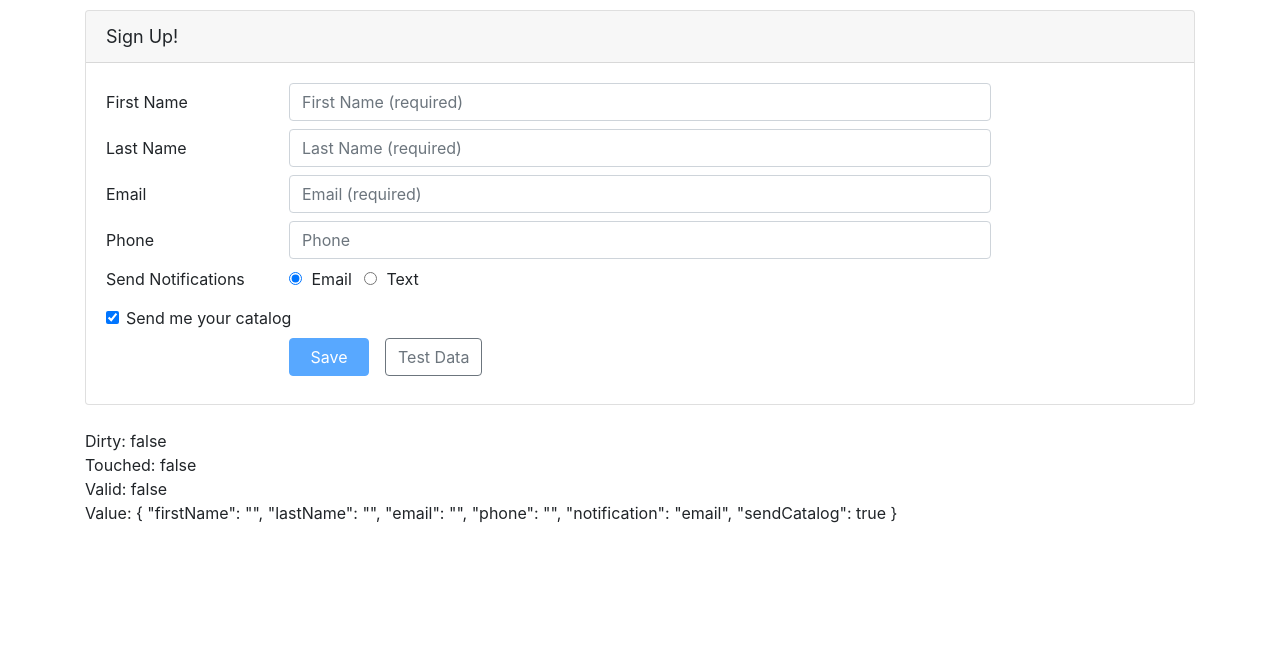
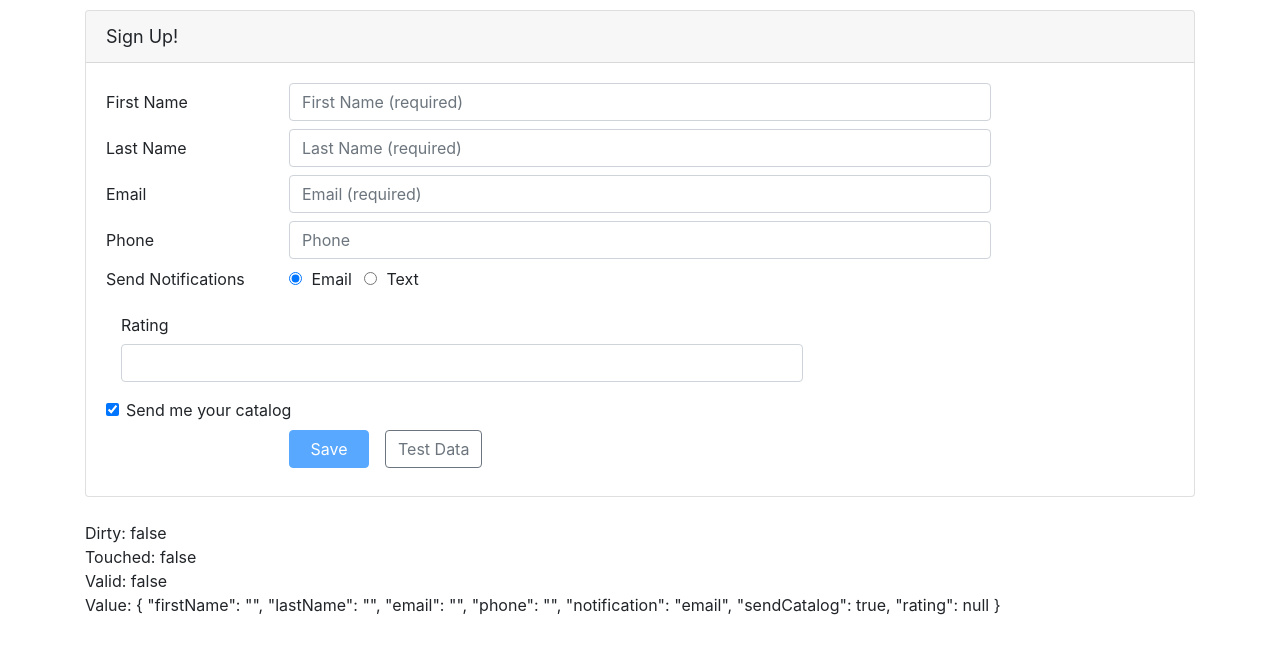
Before and after one commit to amyyan210/angular-reactive-forms, an Angular app: page / in a window 1280 px wide. Shown: the top 654 px of the page. Built offline with nearby package versions, Linux system fonts and the light colour scheme.

Commit message:
Create custom validations with and without parameters

```diff
--- a/src/app/customers/customer.component.html
+++ b/src/app/customers/customer.component.html
@@ -110,6 +110,22 @@
                      (click)="setNotification('text')"> Text
             </label>
           </div>
+        </div>
+      </div>
+
+      <div class="form-group" row mb-2>
+        <label class="col-md-2 col-form-label" for="ratingId">Rating</label>
+        <div class="col-md-8">
+          <input class="form-control" id="ratingId" type="number"
+                 formControlName="rating"
+                 [ngClass]="{'is-invalid': (customerForm.get('rating').touched ||
+                                            customerForm.get('rating').dirty) &&
+                                            !customerForm.get('rating').valid }" />
+          <span class="invalid-feedback">
+            <span *ngIf="customerForm.get('rating').errors?.range">
+              Please rate your experience from 1 to 5.
+            </span>
+          </span>
         </div>
       </div>
 
--- a/src/app/customers/customer.component.ts
+++ b/src/app/customers/customer.component.ts
@@ -1,7 +1,17 @@
 import { Component, OnInit } from '@angular/core';
-import { FormGroup, FormBuilder, Validators } from '@angular/forms';
+import { FormGroup, FormBuilder, Validators, AbstractControl, ValidatorFn } from '@angular/forms';
 
 import { Customer } from './customer';
+
+function ratingRange(min: number, max: number): ValidatorFn {
+  return (c: AbstractControl): { [key: string]: boolean } | null => {
+    if (c.value !== null && (isNaN(c.value) || c.value < min || c.value > max)) {
+      return { 'range': true };
+    }
+    return null;
+  };
+}
+
 
 @Component({
   selector: 'app-customer',
@@ -26,7 +36,8 @@
       email: ['', Validators.required],
       phone: '',
       notification: 'email',
-      sendCatalog: true // true by default
+      sendCatalog: true, // true by default,
+      rating: [null, ratingRange(1, 5)]
     });
   }
 
@@ -54,4 +65,5 @@
     // reevaluate the form control's validation state
     phoneControl.updateValueAndValidity();
   }
+
 }
```
